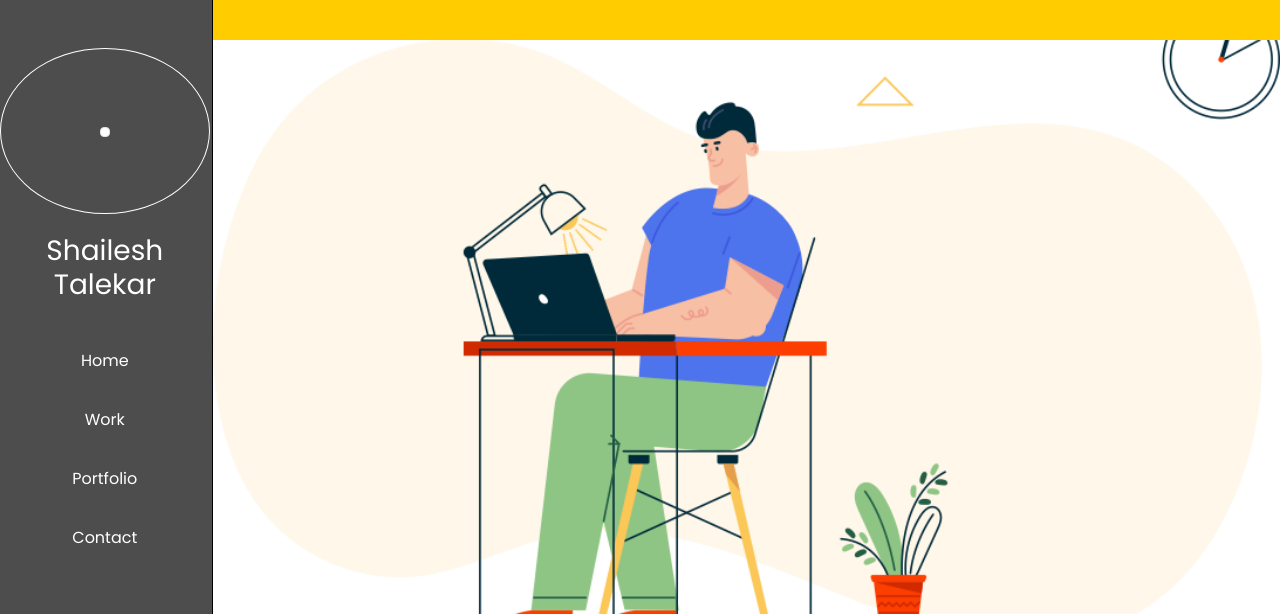
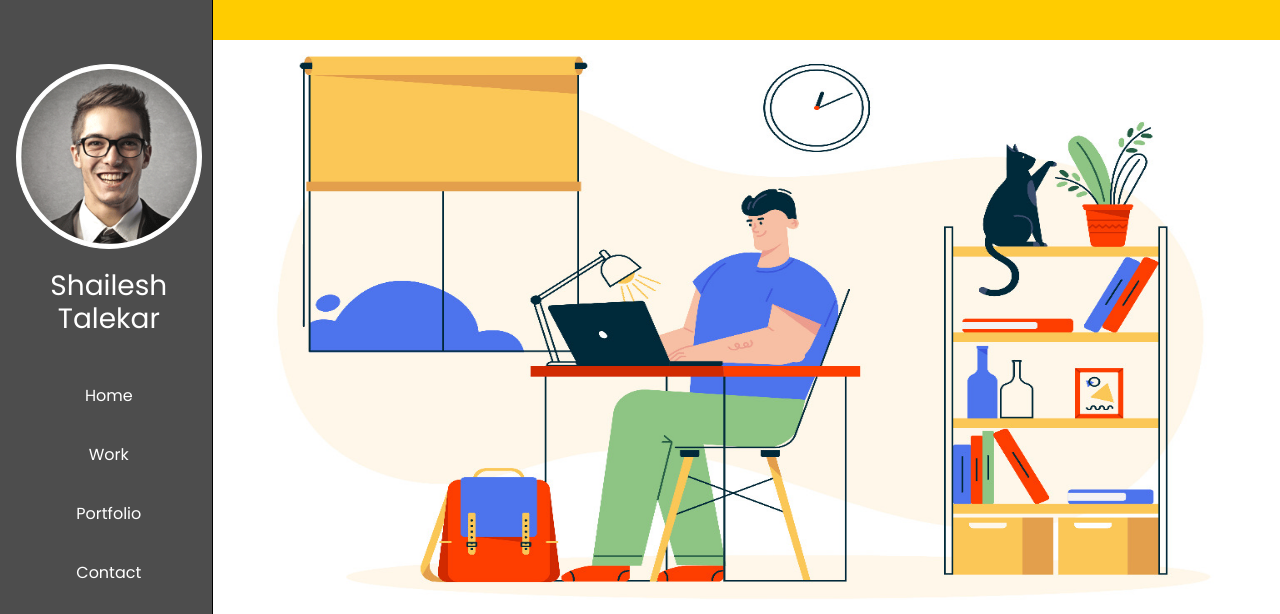
Before and after one commit to onkar07/Portfolio, a plain HTML site: page index.html in a window 1280 px wide. Shown: the top 614 px of the page. Drawn offline with nearby package versions, Linux system fonts and the light colour scheme.

Commit message:
3rd changes

```diff
--- a/css/style.css
+++ b/css/style.css
@@ -29,7 +29,7 @@ footer ul li{
     width: 17%;
 }
 .mainDiv{
-    padding-right: 8px;
+    padding-right: 10px;
     top: 0;
     bottom: 0;
     align-items: center;
@@ -39,19 +39,21 @@ footer ul li{
 .selfName{
     margin-top: 20px;
 }
-.selfi{
-    border: 1px solid black;
-    padding: 70px;
+.selfi img{
     border-radius: 50%;
     border-color: white;
 }
+
 .subDiv1{
-    padding: 20px auto 10px auto;
+    /* margin: 50px auto 10px auto; */
 }
 
 ul{
     padding: 0;
     list-style-type: none;
+}
+.subDiv2{
+    top: 50%;
 }
 .subDiv2 ul{
     margin-top: 20px;
--- a/index.html
+++ b/index.html
@@ -16,10 +16,10 @@
         <div class="row">
             <div class="col-2 col-lg-2 col-xl-2 col-xxl-2 col3Side">
                 <div class="fixedDiv">
-                    <div class="mainDiv">
+                    <div class="mainDiv p-3">
                         <div class="subDiv1 text-center mx-auto my-5">
                             <div class="selfi">
-                                <img src="" alt="" srcset="" class="img-thumbnail">
+                                <img src="images/avatar.png" alt="" srcset="" class="img-thumbnail">
                             </div>
                             <div class="selfName">
                                 <h3>Shailesh Talekar</h3>
@@ -46,7 +46,7 @@
             <!-- side code end here -->
             <div class="col-10 col-lg-10 col-xl-10 col-xxl-10 col9Main">
                 <div class="topDiv">
-                    <img src="images/top.png" alt="" srcset="" class="img-fluid">
+                    <img src="images/top.jpeg" alt="" srcset="" class="img-fluid">
                 </div>
                 <div class="row menuList">
                     <ul>
```
Also changed, not shown: images/Website Design.svg (added).
